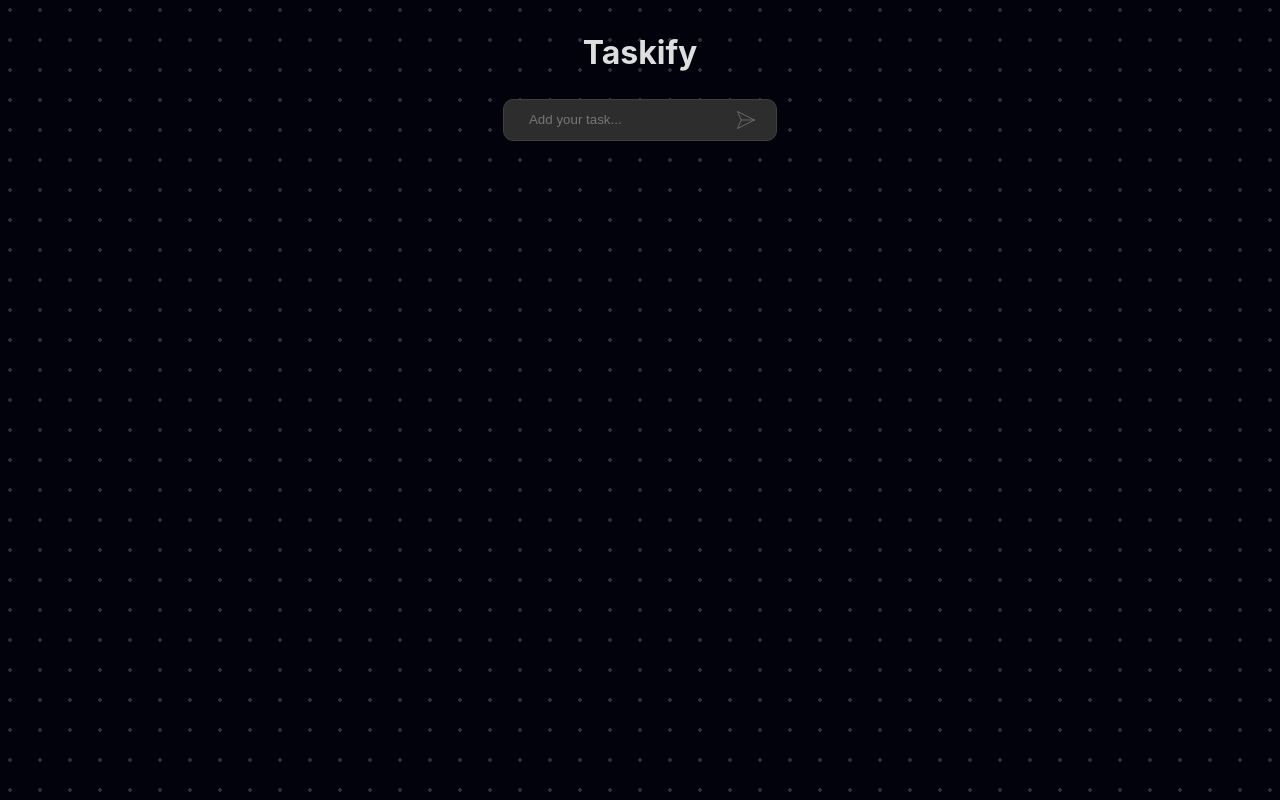
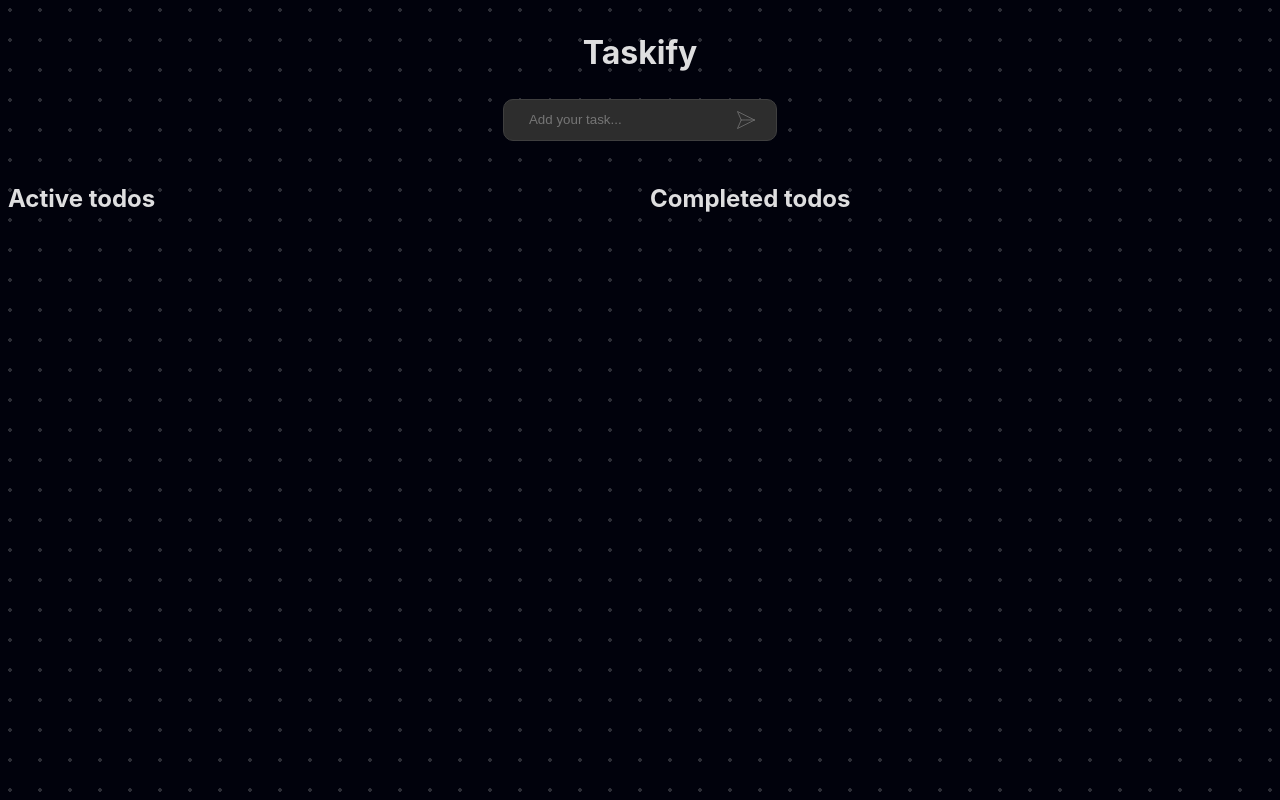
Before and after one commit to jatinkushwaha14/TaskTracker, a React (Vite) app: page / in a window 1280 px wide. Built offline with nearby package versions, Linux system fonts and the light colour scheme.

Commit message:
fixed completed tasks

```diff
--- a/package.json
+++ b/package.json
@@ -10,7 +10,9 @@
     "preview": "vite preview"
   },
   "dependencies": {
+    "@types/react-beautiful-dnd": "^13.1.8",
     "react": "^18.3.1",
+    "react-beautiful-dnd": "^13.1.1",
     "react-dom": "^18.3.1",
     "react-icons": "^5.4.0"
   },
--- a/src/App.tsx
+++ b/src/App.tsx
@@ -5,8 +5,9 @@ import { Todo } from './components/model'
 import List from './components/List'
 
 const App: React.FC = () => {
-  const [todo, settodo] = useState<string>("") ;
+  const [todo, settodo] = useState<string>("");
   const [todos, settodos] = useState<Todo[]>([]);
+  const [completedtodos, setcompletedtodos] = useState<Todo[]>([]);
 
   const handleSubmit = (e: React.FormEvent) => {
     e.preventDefault();
@@ -18,17 +19,16 @@ const App: React.FC = () => {
       }
       settodos([...todos, newTodo]);
       settodo("");
-      // console.log(todos);
     }
   };
 
   return (
-    <>
+    <div>
       <div className="heading"><h1>Taskify</h1></div>
       <InputField todo={todo} settodo={settodo} handleSubmit={handleSubmit} />
-      <List todos={todos} settodos={settodos} />
-    </>
+      <List todos={todos} settodos={settodos} completedtodos={completedtodos} setcompletedtodos={setcompletedtodos} />
+    </div>
   )
 }
 
-export default App
+export default App;
--- a/src/components/List.css
+++ b/src/components/List.css
@@ -3,5 +3,4 @@
     flex-direction: column;
     align-items: center;
     margin-top: 20px;
-
 }
--- a/src/components/List.tsx
+++ b/src/components/List.tsx
@@ -1,26 +1,53 @@
 import React from 'react'
-import { Todo } from './model.ts'
-import Singletodo from './singletodo.tsx'
+import { Todo } from './model'
+import Singletodo from './singletodo'
 import './List.css'
+
 interface InputFieldProps {
     todos: Todo[];
-    settodos: React.Dispatch<React.SetStateAction<Todo[]>>
+    settodos: React.Dispatch<React.SetStateAction<Todo[]>>;
+    completedtodos: Todo[];
+    setcompletedtodos: React.Dispatch<React.SetStateAction<Todo[]>>;
 }
-const List = ({todos,settodos}:InputFieldProps) => {
+
+const List = ({ todos, settodos, completedtodos, setcompletedtodos }: InputFieldProps) => {
     return (
-    <div className='alltodos'>
-        {
-            todos.map((todo)=>(
+        <div className='container'>
+            <div className="activetodo">
+                <h2>Active todos</h2>
+                {todos.map((todo, index) =>
+                    !todo.isCompleted ? (
                         <Singletodo
+                            index={index}
                             key={todo.id}
                             todo={todo}
                             todos={todos}
                             settodos={settodos}
+                            completedtodos={completedtodos}
+                            setcompletedtodos={setcompletedtodos}
                         />
-            ))
-        }
+                    ) : null
+                )}
+            </div>
+
+            <div className="completedtodo">
+                <h2>Completed todos</h2>
+                {completedtodos.map((todo, index) =>
+                    todo.isCompleted ? (
+                        <Singletodo
+                            index={index}
+                            key={todo.id}
+                            todo={todo}
+                            todos={completedtodos}
+                            settodos={setcompletedtodos}
+                            completedtodos={completedtodos}
+                            setcompletedtodos={setcompletedtodos}
+                        />
+                    ) : null
+                )}
+            </div>
         </div>
     )
 }
 
-export default List
+export default List;
--- a/src/components/singletodo.css
+++ b/src/components/singletodo.css
@@ -62,3 +62,24 @@
 
     transition: border-bottom 0.3s ease;
 }
+
+
+.container {
+    display: flex;
+    flex-direction: row;
+    gap: 20px;
+    margin-top: 20px;
+}
+
+.activetodo {
+    display: flex;
+    width: 50%;
+    flex-direction: column;
+    gap: 10px;
+}
+.completedtodo{
+    display: flex;
+    width: 50%;
+    flex-direction: column;
+    gap: 10px;
+}
--- a/src/components/singletodo.tsx
+++ b/src/components/singletodo.tsx
@@ -1,71 +1,72 @@
 import React, { useEffect, useRef } from 'react'
-import { Todo } from './model.ts'
-import {AiFillDelete, AiFillEdit} from 'react-icons/ai'
-import {MdDone} from 'react-icons/md'
+import { Todo } from './model'
+import { AiFillDelete, AiFillEdit } from 'react-icons/ai'
+import { MdDone } from 'react-icons/md'
 import './singletodo.css'
-type Props={
+
+type Props = {
+    index: number;
     todo: Todo;
     todos: Todo[];
-    settodos: React.Dispatch<React.SetStateAction<Todo[]>>
+    settodos: React.Dispatch<React.SetStateAction<Todo[]>>;
+    completedtodos: Todo[];
+    setcompletedtodos: React.Dispatch<React.SetStateAction<Todo[]>>;
 }
 
-const Singletodo = ({todo,todos,settodos}:Props) => {
-    const [edit,setedit]=React.useState<boolean>(false)
-    const [settodo,settodoedit]=React.useState<string>(todo.todo)
-    const handledone=(id:number)=>{
-        settodos(todos.map((todo)=>todo.id===id?{...todo,isCompleted:!todo.isCompleted}:todo))
+const Singletodo = ({ index, todo, todos, settodos, completedtodos, setcompletedtodos }: Props) => {
+    const [edit, setEdit] = React.useState<boolean>(false);
+    const [settodo, settodoedit] = React.useState<string>(todo.todo);
+
+    const handledone = (id: number) => {
+        const updatedTodos = todos.map((todo) => todo.id === id ? { ...todo, isCompleted: !todo.isCompleted } : todo);
+        settodos(updatedTodos);
+        const completed = updatedTodos.filter((todo) => todo.isCompleted);
+        const active = updatedTodos.filter((todo) => !todo.isCompleted);
+        settodos(active);
+        setcompletedtodos(completed);
     }
-    const handledelete=(id:number)=>{
-        settodos(todos.filter((todo)=>todo.id!==id))
+
+    const handledelete = (id: number) => {
+        const updatedTodos = todos.filter((todo) => todo.id !== id);
+        settodos(updatedTodos);
+        const completed = updatedTodos.filter((todo) => todo.isCompleted);
+        const active = updatedTodos.filter((todo) => !todo.isCompleted);
+        settodos(active);
+        setcompletedtodos(completed);
     }
-    const handleedit=(e:any,id:number)=>{
-        e.preventDefault()
-        settodos(todos.map((todo)=>todo.id===id?{...todo,todo:settodo}:todo))
-        setedit(!edit)
+
+    const handleedit = (e: any, id: number) => {
+        e.preventDefault();
+        settodos(todos.map((todo) => todo.id === id ? { ...todo, todo: settodo } : todo));
+        setEdit(!edit);
     }
-    const inputref=useRef<HTMLInputElement>(null)
-    useEffect(()=>{
-        inputref.current?.focus()
-    },[edit])
+
+    const inputref = useRef<HTMLInputElement>(null);
+    useEffect(() => {
+        inputref.current?.focus();
+    }, [edit]);
+
     return (
-        <form className="singletodo" action=""onSubmit={(e)=>handleedit(e,todo.id)}>
-            {
-                edit?(
-                    <input ref={inputref} value={settodo}  onChange={(e)=>settodoedit(e.target.value)} className='onchange'/>
-                ):(
-                    todo.todo ? (
-                        todo.isCompleted ? (
-                            <s className="completed">{settodo}</s>
-                        ) : (
-                            <span>{settodo}</span>
-                        )
-                    ) : (
-                        <span>No task available</span>
-                    )
-                )
-            }
-
+        <form
+            className="singletodo"
+            onSubmit={(e) => handleedit(e, todo.id)}
+        >
+            {edit ? (
+                <input ref={inputref} value={settodo} onChange={(e) => settodoedit(e.target.value)} className='onchange' />
+            ) : (
+                todo.isCompleted ? <s className="completed">{settodo}</s> : <span>{settodo}</span>
+            )}
 
             <div>
-                <span onClick={()=>{
-
-                    if(!edit && !todo.isCompleted){
-                        setedit(!edit)
-                    }
-                    if(edit){
-                        setedit(!edit)
-                    }
-                }
-                }>
-                    <AiFillEdit/>
+                <span onClick={() => !edit && !todo.isCompleted && setEdit(!edit)}>
+                    <AiFillEdit />
                 </span>
-                <span onClick={()=>handledelete(todo.id)}>
-                    <AiFillDelete/>
+                <span onClick={() => handledelete(todo.id)}>
+                    <AiFillDelete />
                 </span>
-                <span onClick={()=>handledone(todo.id)}>
-                    <MdDone/>
+                <span onClick={() => handledone(todo.id)}>
+                    <MdDone />
                 </span>
-
             </div>
         </form>
     )
--- a/src/index.css
+++ b/src/index.css
@@ -19,6 +19,3 @@
   -webkit-font-smoothing: antialiased;
   -moz-osx-font-smoothing: grayscale;
 }
-.container {
-
-}
```
Also changed, not shown: src/components/InputField.css (indentation only), 1 other file (tests, documents, lock files or other folders). Lines whose indentation alone changed are shown as unchanged.
